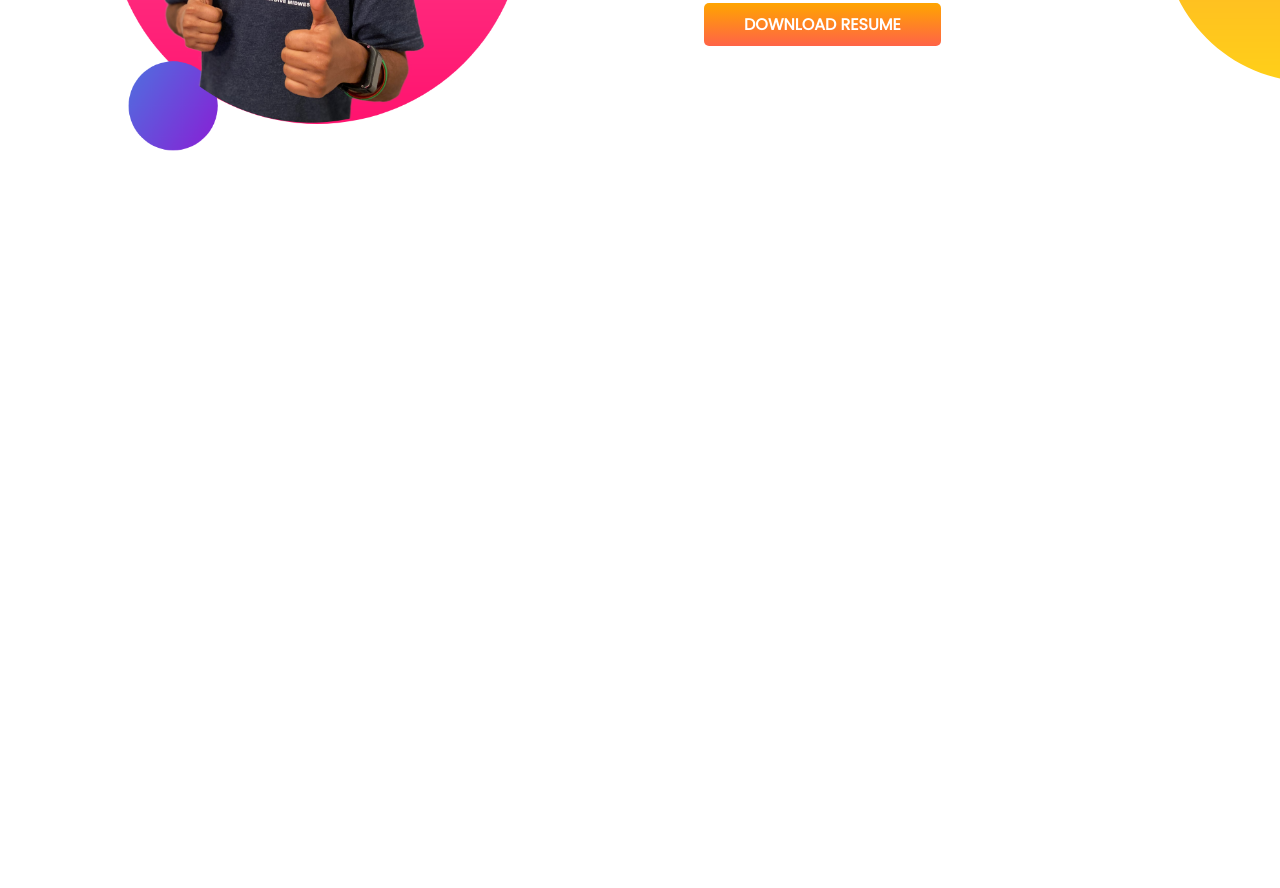
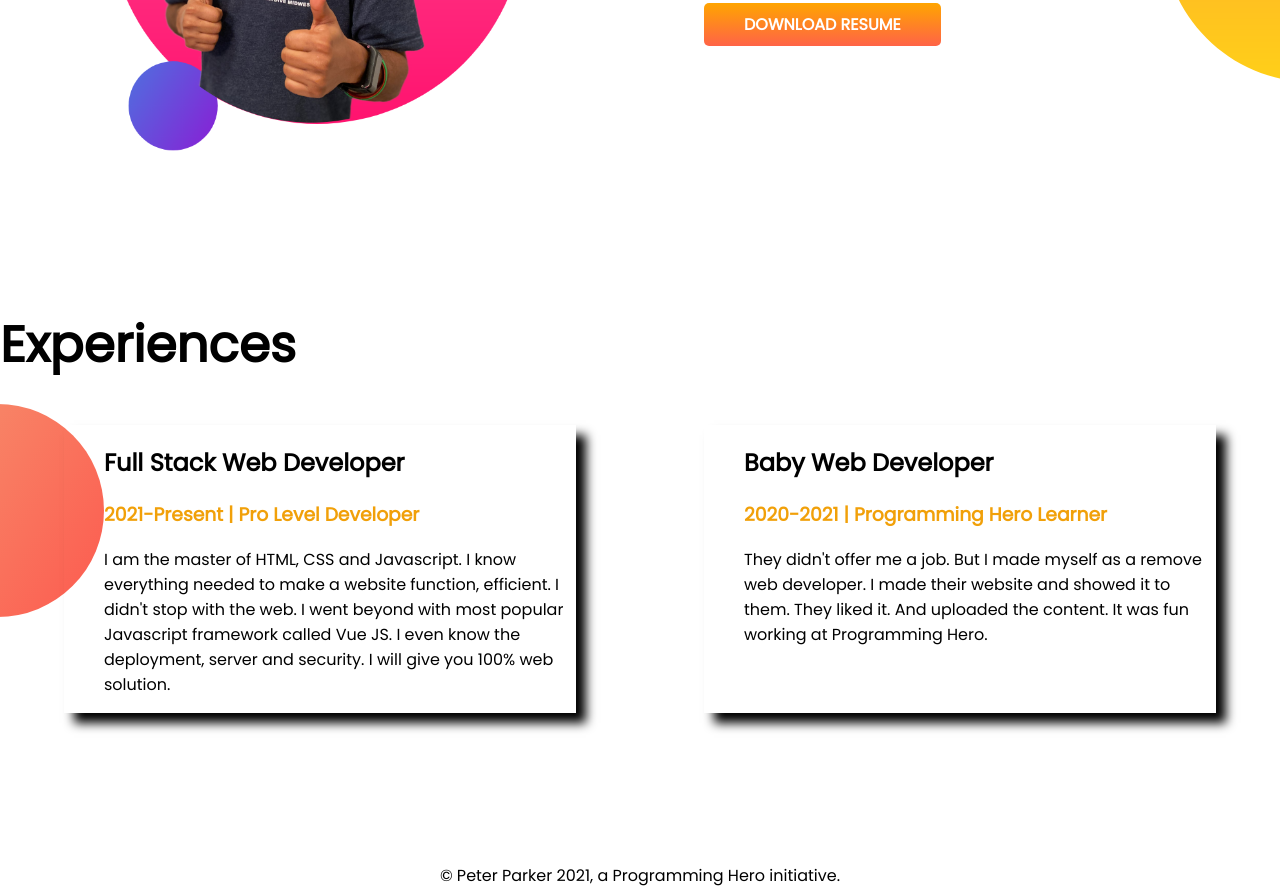
Before and after one commit to jubaer-ibn-johir/developer-portfolio, a plain HTML site: page index.html in a window 1280 px wide. Shown: the part 906-1794 px from the top of the page. Before the commit the page ends 1214 px from the top, so only its background shows below. Drawn offline with Linux system fonts and the light colour scheme.

Commit message:
fotter added

```diff
--- a/index.html
+++ b/index.html
@@ -13,7 +13,7 @@
 </head>
 
 <body>
-    <section class="top-banner">
+    <section class="top-banner fexible-container">
         <div class="half-width">
             <h1>welcome to</h1>
             <h1> <span class="orange-color">pitar parker </span> world </h1>
@@ -31,7 +31,7 @@
             <img src="images/jhankar.png" alt="">
         </div>
     </section>
-    <section class="dream-big">
+    <section class="dream-big fexible-container">
         <div class="half-width">
             <img src="images/jhankar2.png" alt="">
 
@@ -44,8 +44,30 @@
             </p>
             <a class="link-button" target="_blank" href="">DOWNLOAD RESUME</a>
         </div>
-
     </section>
+    <section class="experience-area">
+        <h1>Experiences</h1>
+        <div class="fexible-container">
+            <div class="experience-item">
+                <h2>Full Stack Web Developer</h2>
+                <h3 class="orange-color">2021-Present | Pro Level Developer</h3>
+                <p>I am the master of HTML, CSS and Javascript. I know everything needed to make a website function,
+                    efficient. I didn't stop with the web. I went beyond with most popular Javascript framework called
+                    Vue
+                    JS. I even know the deployment, server and security. I will give you 100% web solution.</p>
+            </div>
+            <div class="experience-item">
+                <h2>Baby Web Developer</h2>
+                <h3 class="orange-color">2020-2021 | Programming Hero Learner</h3>
+                <p>They didn't offer me a job. But I made myself as a remove web developer. I made their website and
+                    showed
+                    it to them. They liked it. And uploaded the content. It was fun working at Programming Hero.</p>
+            </div>
+        </div>
+    </section>
+    <footer>
+        © Peter Parker 2021, a Programming Hero initiative.
+    </footer>
 </body>
 
 </html>
--- a/style.css
+++ b/style.css
@@ -6,10 +6,13 @@ h1{
     font-size: 50px;
 
 }
+h2{
+    font-size: 40px color gray;
+}
 .orange-color{
     color: rgb(241, 160, 9);
 }
-section{
+.fexible-container{
     display:flex;
     margin-bottom: 150px;
 }
@@ -39,3 +42,21 @@ section{
     background-position: right;
 
 }
+.experience-area{
+    background-image: url(images/exp-bg.png);
+    background-repeat: no-repeat;
+    background-position: left;
+}
+.experience-item{
+    width: 50%;
+    margin-left: 5%;
+    margin-right: 5%;
+    padding-left: 40px;
+    box-shadow: 10px 10px 10px;
+    border-left: rgb(29, 23, 23) ;
+
+}
+
+footer{
+    text-align: center;
+}
```
